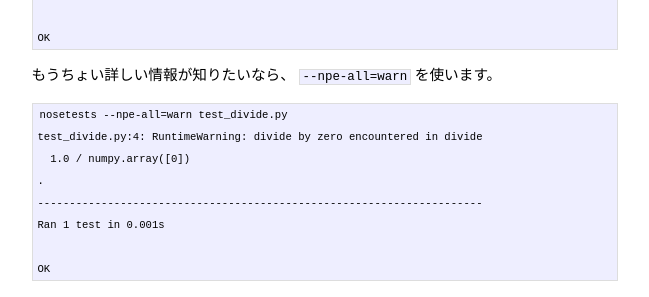
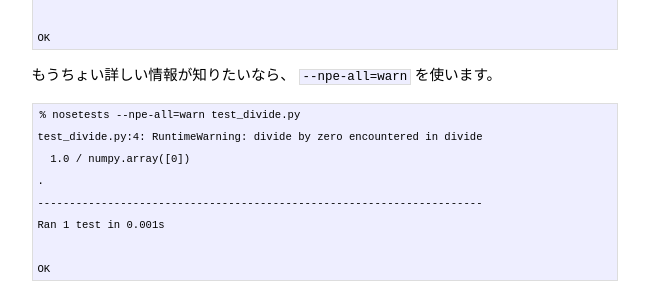
Before and after one commit to arataka/arataka.github.com, a Jekyll site: the page built from _posts/2011/05/2011-05-05-nose-numpyseterr-0.1.markdown, in a window 1280 px wide. Shown: the part 1003-1300 px from the top of the page, without its empty margins (315-964 px from the left). Built offline with Jekyll 4.4.1, drawn with Linux system fonts in a browser that asks for light colours; a script that is not in the unit is left out; comment, search, counter and statistics services are not loaded.

```diff
--- a/_posts/2011/05/2011-05-05-nose-numpyseterr-0.1.markdown
+++ b/_posts/2011/05/2011-05-05-nose-numpyseterr-0.1.markdown
@@ -56,7 +56,7 @@ def test_divide():
 
 もうちょい詳しい情報が知りたいなら、 `--npe-all=warn` を使います。
 
-    nosetests --npe-all=warn test_divide.py
+    % nosetests --npe-all=warn test_divide.py
     test_divide.py:4: RuntimeWarning: divide by zero encountered in divide
       1.0 / numpy.array([0])
     .
```
